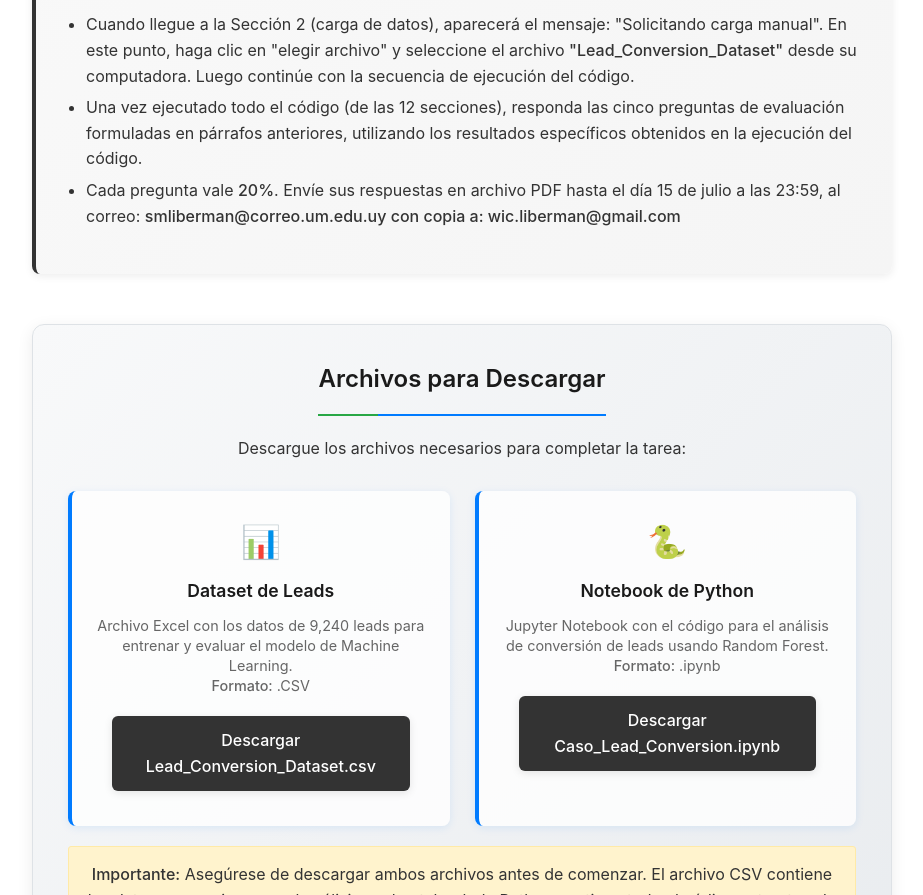
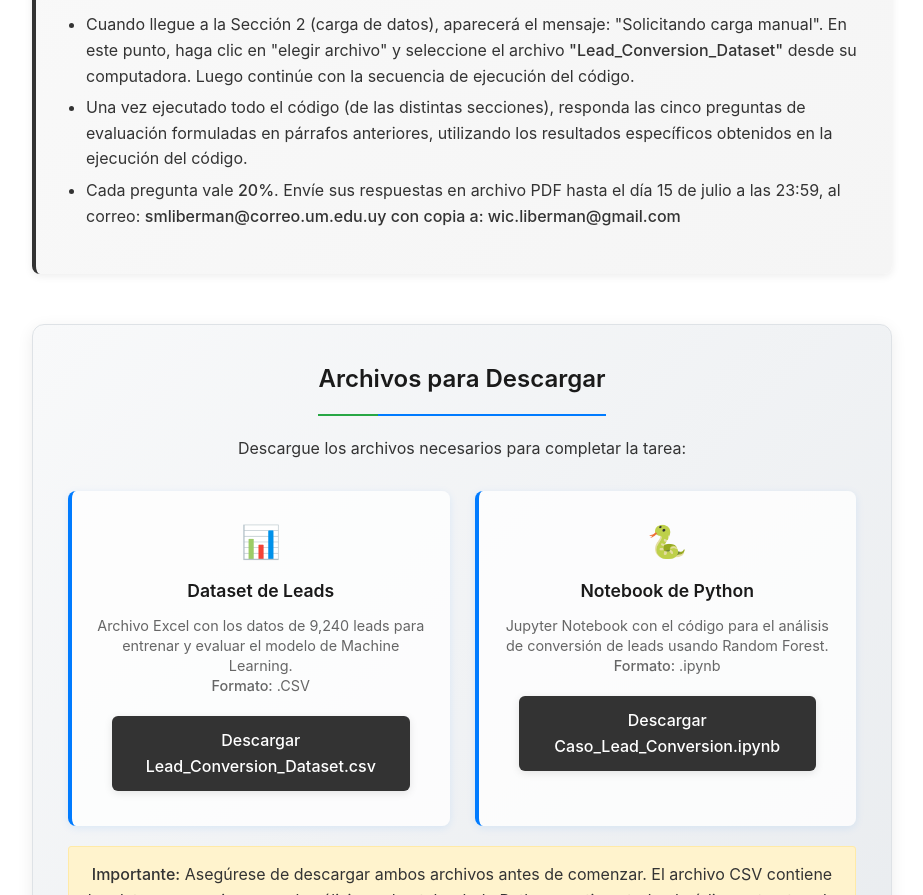
Before and after one commit to wicliberman/Data_Science, a plain HTML site: page index.html in a window 1280 px wide. Shown: the part 7781-8676 px from the top of the page, without its empty margins (178-1101 px from the left). Drawn offline with Linux system fonts and the light colour scheme.

Commit message:
Update index.html

```diff
--- a/index.html
+++ b/index.html
@@ -619,7 +619,7 @@
                 <h3><strong>Nota:</strong></h3>
                 <ul>
                     <li>Cuando llegue a la Sección 2 (carga de datos), aparecerá el mensaje: "Solicitando carga manual". En este punto, haga clic en "elegir archivo" y seleccione el archivo <strong>"Lead_Conversion_Dataset"</strong> desde su computadora. Luego continúe con la secuencia de ejecución del código.</li>
-                    <li>Una vez ejecutado todo el código (de las 12 secciones), responda las cinco preguntas de evaluación formuladas en párrafos anteriores, utilizando los resultados específicos obtenidos en la ejecución del código.</li>
+                    <li>Una vez ejecutado todo el código (de las distintas secciones), responda las cinco preguntas de evaluación formuladas en párrafos anteriores, utilizando los resultados específicos obtenidos en la ejecución del código.</li>
                     <li>Cada pregunta vale <strong>20%</strong>. Envíe sus respuestas en archivo PDF hasta el día 15 de julio a las 23:59, al correo: <strong>smliberman@correo.um.edu.uy con copia a: wic.liberman@gmail.com</strong></li>
                 </ul>
             </div>
```
